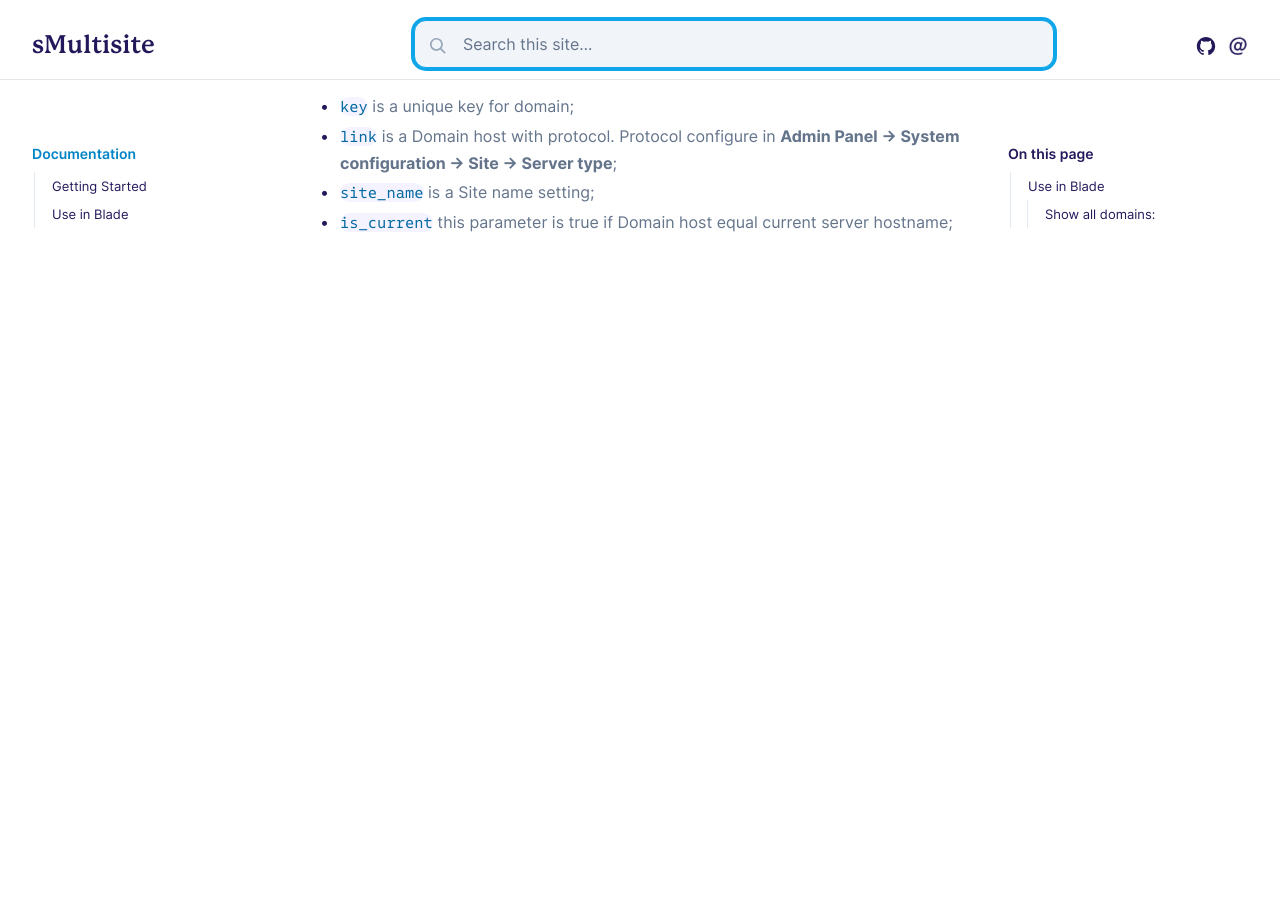
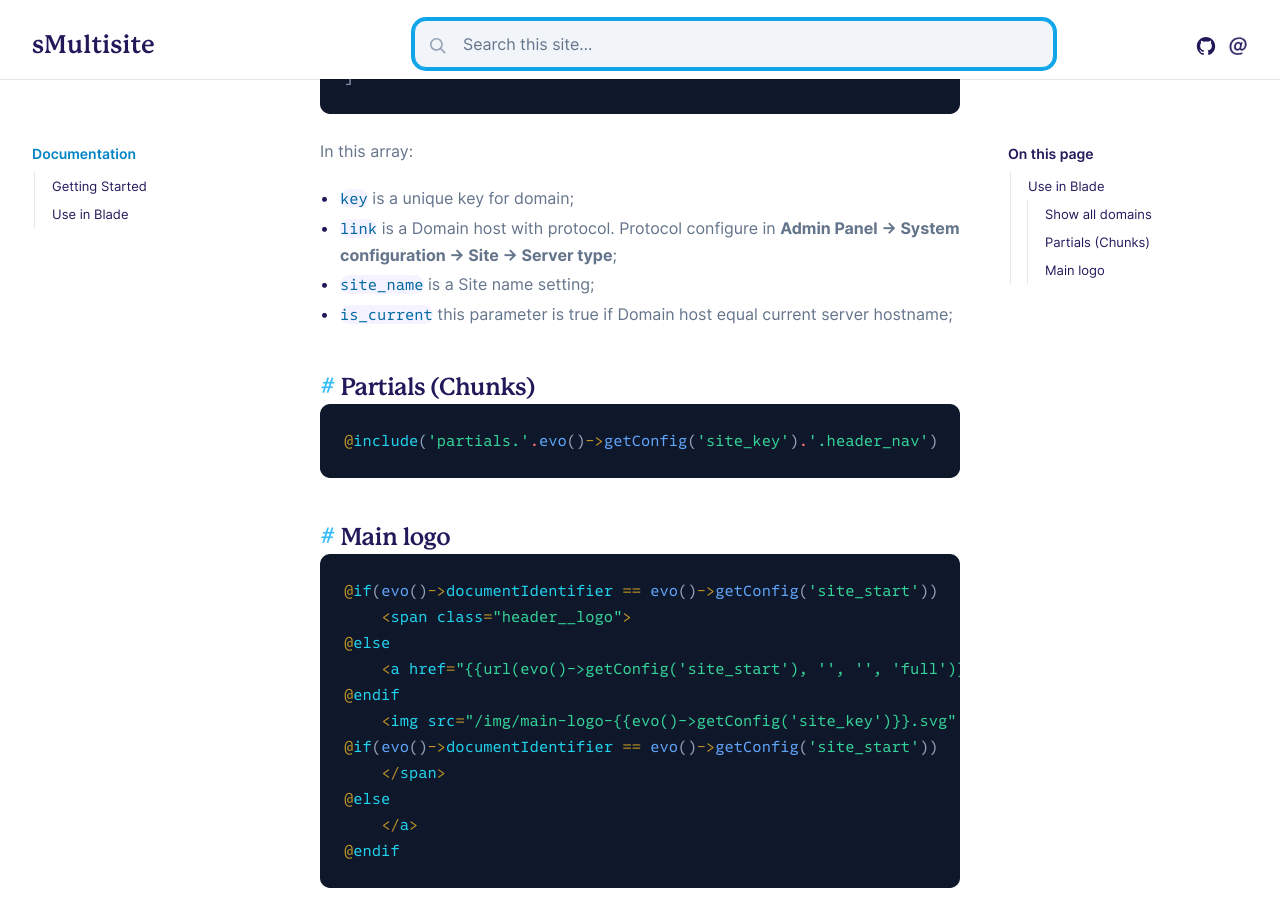
Before and after one commit to Seiger/sMultisite, a Jekyll site: the page built from docs/pages/use-in-blade.md, in a window 1280 px wide and 900 px high, scrolled down 1055 px. Built offline with Jekyll 4.4.1, drawn with Linux system fonts in a browser that asks for light colours; before the commit the page ends 1459 px from its top, so only the background shows below that; some of the changed text lies outside the part shown.

Commit message:
[FIX] Use in Blade.

````diff
--- a/docs/pages/use-in-blade.md
+++ b/docs/pages/use-in-blade.md
@@ -5,7 +5,10 @@ description: Use sMultisite code in Blade layouts
 permalink: /use-in-blade/
 ---
 
-## Show all domains:
+You can use different templates for each domain.
+But if your templates are identical, you can give them features by dynamically replacing design elements.
+
+## Show all domains
 
 Use this example code for show all active domains:
 
@@ -42,3 +45,25 @@ In this array:
  * ```link``` is a Domain host with protocol. Protocol configure in **Admin Panel -> System configuration -> Site -> Server type**;
  * ```site_name``` is a Site name setting;
  * ```is_current``` this parameter is true if Domain host equal current server hostname;
+
+## Partials (Chunks)
+
+```php
+@include('partials.'.evo()->getConfig('site_key').'.header_nav')
+```
+
+## Main logo
+
+```php
+@if(evo()->documentIdentifier == evo()->getConfig('site_start'))
+    <span class="header__logo">
+@else
+    <a href="{% raw %}{{url(evo()->getConfig('site_start'), '', '', 'full')}}{% endraw %}" class="header__logo">
+@endif
+    <img src="/img/main-logo-{% raw %}{{evo()->getConfig('site_key')}}{% endraw %}.svg" alt="{% raw %}{{evo()->getConfig('site_name')}}{% endraw %} logo" />
+@if(evo()->documentIdentifier == evo()->getConfig('site_start'))
+    </span>
+@else
+    </a>
+@endif
+```
````
Also changed, not shown: docs/pages/getting-started.md (+10 -0 lines).
